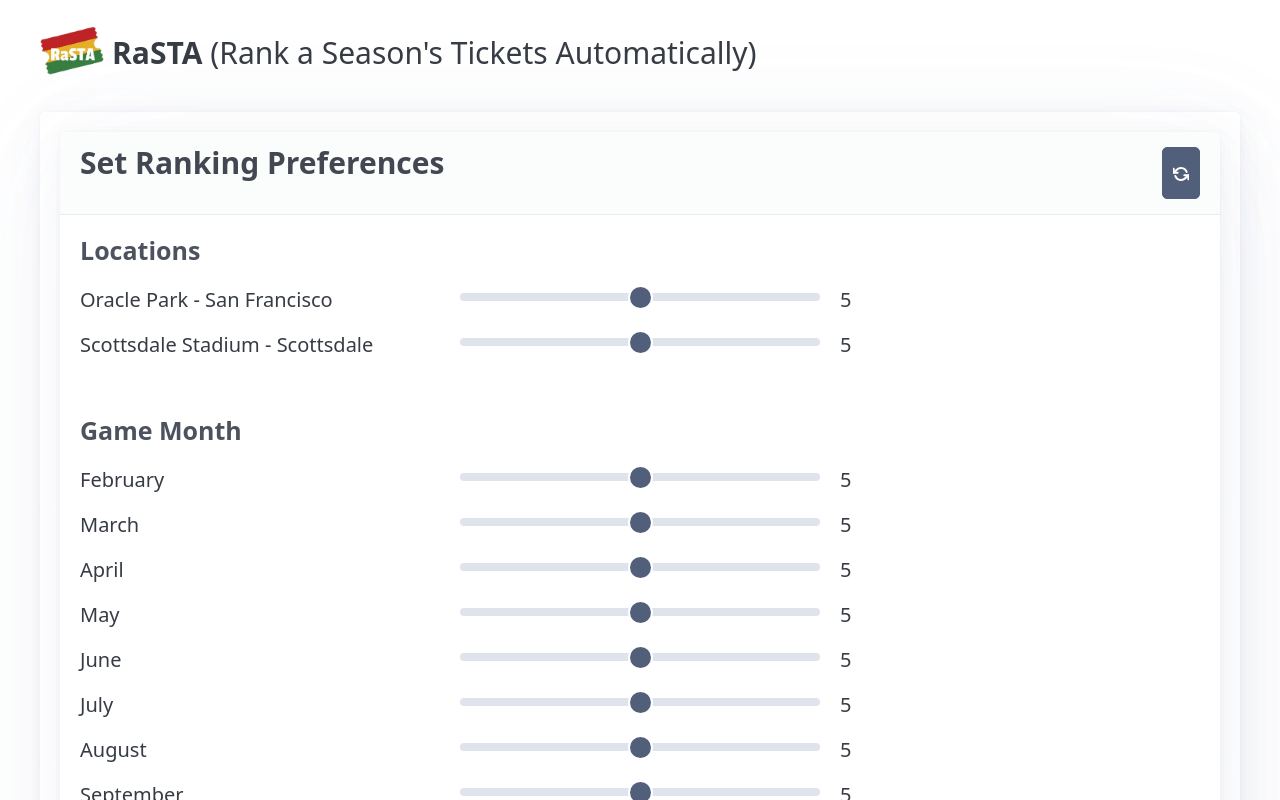
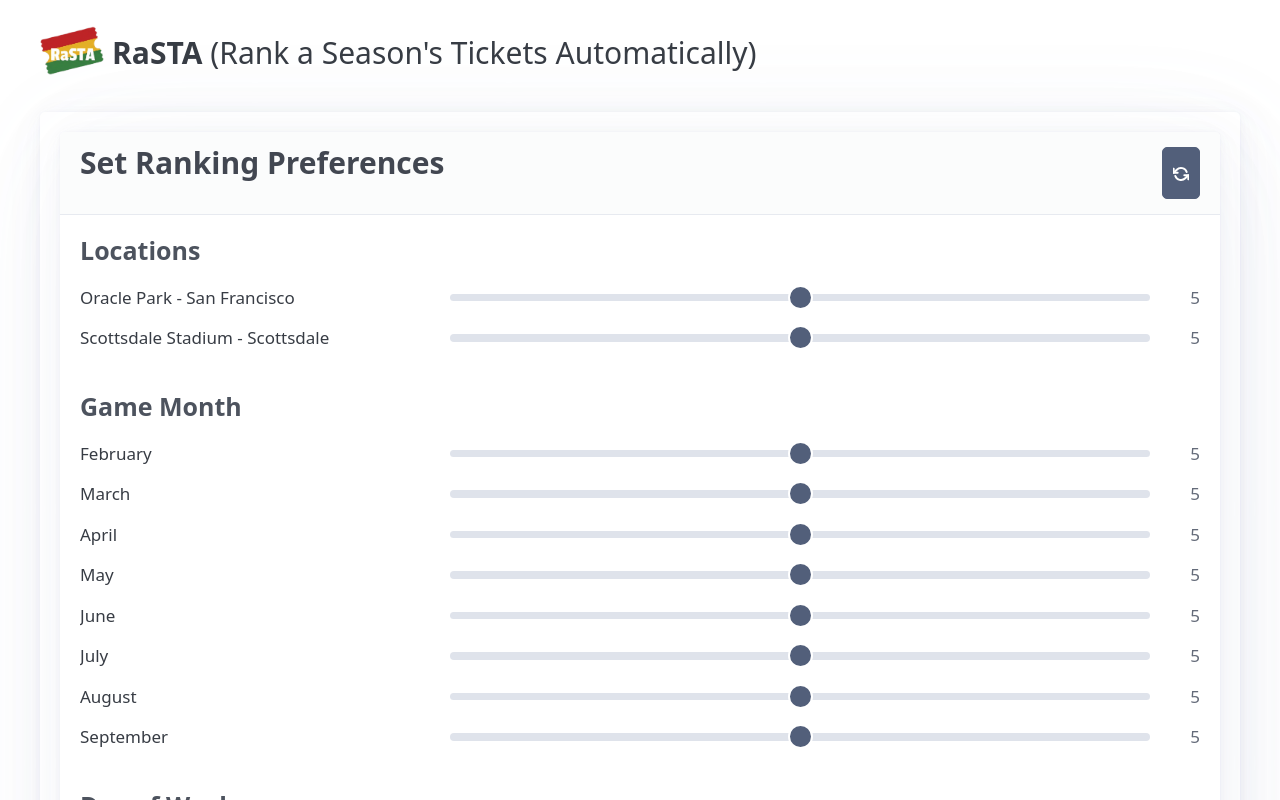
Before and after one commit to linde/rasta, a React (Create React App) app in the folder rasta-app/: page / in a window 1280 px wide. Both pictures are taken after a click on the button "example". Shown: the top 800 px of the page. Built offline with nearby package versions, Linux system fonts and the light colour scheme.

Commit message:
some row styling changes

```diff
--- a/rasta-app/src/components/RankingForm.js
+++ b/rasta-app/src/components/RankingForm.js
@@ -73,6 +73,36 @@ function RankingForm({ uniqueRankingAttributes, onRankingComplete, initialPrefer
     onRankingComplete(preferences);
   };
 
+  // Common style for rows to prevent wrapping and reduce size
+  const rowStyle = {
+    display: 'flex',
+    alignItems: 'center',
+    gap: '1rem',
+    marginBottom: '0.75rem',
+    fontSize: '0.85rem',
+    flexWrap: 'nowrap'
+  };
+
+  const labelStyle = {
+    flex: '1',
+    margin: 0,
+    overflow: 'hidden',
+    textOverflow: 'ellipsis',
+    whiteSpace: 'nowrap'
+  };
+
+  const inputStyle = {
+    flex: '2',
+    margin: 0
+  };
+
+  const scoreStyle = {
+    width: '1.5rem',
+    textAlign: 'right',
+    color: 'var(--pico-muted-color)',
+    fontWeight: 'normal' // Changed from 'bold' to 'normal'
+  };
+
   return (
     <article>
       <header style={{ display: 'flex', justifyContent: 'space-between', alignItems: 'center' }}>
@@ -88,107 +118,114 @@ function RankingForm({ uniqueRankingAttributes, onRankingComplete, initialPrefer
       <form onSubmit={handleSubmit}>
         <h4 style={{ marginBottom: '1rem' }}>Locations</h4>
         {uniqueRankingAttributes.locations.map(location => (
-          <div key={`location-${location}`} className="grid">
-            <label htmlFor={`location-${location}`}>{location}</label>
+          <div key={`location-${location}`} style={rowStyle}>
+            <label htmlFor={`location-${location}`} style={labelStyle}>{location}</label>
             <input
               type="range"
               id={`location-${location}`}
               min="0"
               max="10"
+              style={inputStyle}
               value={preferences[`location-${location}`] ?? 5}
               onChange={(e) => handlePreferenceChange(`location-${location}`, e.target.value)}
             />
-            <span>{preferences[`location-${location}`] ?? 5}</span>
+            <span style={scoreStyle}>{preferences[`location-${location}`] ?? 5}</span>
           </div>
         ))}
 
         <h4 style={{ marginTop: '2rem', marginBottom: '1rem' }}>Game Month</h4>
         {uniqueRankingAttributes.gameMonths.map(month => (
-          <div key={`gameMonth-${month}`} className="grid">
-            <label htmlFor={`gameMonth-${month}`}>{month}</label>
+          <div key={`gameMonth-${month}`} style={rowStyle}>
+            <label htmlFor={`gameMonth-${month}`} style={labelStyle}>{month}</label>
             <input
               type="range"
               id={`gameMonth-${month}`}
               min="0"
               max="10"
+              style={inputStyle}
               value={preferences[`gameMonth-${month}`] ?? 5}
               onChange={(e) => handlePreferenceChange(`gameMonth-${month}`, e.target.value)}
             />
-            <span>{preferences[`gameMonth-${month}`] ?? 5}</span>
+            <span style={scoreStyle}>{preferences[`gameMonth-${month}`] ?? 5}</span>
           </div>
         ))}
 
         <h4 style={{ marginTop: '2rem', marginBottom: '1rem' }}>Day of Week</h4>
         {uniqueRankingAttributes.daysOfWeek.map(day => (
-          <div key={`dayOfWeek-${day}`} className="grid">
-            <label htmlFor={`dayOfWeek-${day}`}>{day}</label>
+          <div key={`dayOfWeek-${day}`} style={rowStyle}>
+            <label htmlFor={`dayOfWeek-${day}`} style={labelStyle}>{day}</label>
             <input
               type="range"
               id={`dayOfWeek-${day}`}
               min="0"
               max="10"
+              style={inputStyle}
               value={preferences[`dayOfWeek-${day}`] ?? 5}
               onChange={(e) => handlePreferenceChange(`dayOfWeek-${day}`, e.target.value)}
             />
-            <span>{preferences[`dayOfWeek-${day}`] ?? 5}</span>
+            <span style={scoreStyle}>{preferences[`dayOfWeek-${day}`] ?? 5}</span>
           </div>
         ))}
 
         <h4 style={{ marginTop: '2rem', marginBottom: '1rem' }}>Game Time</h4>
         {uniqueRankingAttributes.timeBuckets.map(bucket => (
-          <div key={`timeBucket-${bucket}`} className="grid">
-            <label htmlFor={`timeBucket-${bucket}`}>{bucket}</label>
+          <div key={`timeBucket-${bucket}`} style={rowStyle}>
+            <label htmlFor={`timeBucket-${bucket}`} style={labelStyle}>{bucket}</label>
             <input
               type="range"
               id={`timeBucket-${bucket}`}
               min="0"
               max="10"
+              style={inputStyle}
               value={preferences[`timeBucket-${bucket}`] ?? 5}
               onChange={(e) => handlePreferenceChange(`timeBucket-${bucket}`, e.target.value)}
             />
-            <span>{preferences[`timeBucket-${bucket}`] ?? 5}</span>
+            <span style={scoreStyle}>{preferences[`timeBucket-${bucket}`] ?? 5}</span>
           </div>
         ))}
 
         <h4 style={{ marginTop: '2rem', marginBottom: '1rem' }}>Mid-week Day Game</h4>
-        <div className="grid">
-          <label htmlFor="midweekDayGame-true">Yes</label>
+        <div style={rowStyle}>
+          <label htmlFor="midweekDayGame-true" style={labelStyle}>Yes</label>
           <input
             type="range"
             id="midweekDayGame-true"
             min="0"
             max="10"
+            style={inputStyle}
             value={preferences['midweekDayGame-true'] ?? 5}
             onChange={(e) => handlePreferenceChange('midweekDayGame-true', e.target.value)}
           />
-          <span>{preferences['midweekDayGame-true'] ?? 5}</span>
+          <span style={scoreStyle}>{preferences['midweekDayGame-true'] ?? 5}</span>
         </div>
-        <div className="grid">
-          <label htmlFor="midweekDayGame-false">No</label>
+        <div style={rowStyle}>
+          <label htmlFor="midweekDayGame-false" style={labelStyle}>No</label>
           <input
             type="range"
             id="midweekDayGame-false"
             min="0"
             max="10"
+            style={inputStyle}
             value={preferences['midweekDayGame-false'] ?? 5}
             onChange={(e) => handlePreferenceChange('midweekDayGame-false', e.target.value)}
           />
-          <span>{preferences['midweekDayGame-false'] ?? 5}</span>
+          <span style={scoreStyle}>{preferences['midweekDayGame-false'] ?? 5}</span>
         </div>
 
         <h4 style={{ marginTop: '2rem', marginBottom: '1rem' }}>Opponents</h4>
         {uniqueRankingAttributes.opponents.map(opponent => (
-          <div key={`opponent-${opponent}`} className="grid">
-            <label htmlFor={`opponent-${opponent}`}>{opponent}</label>
+          <div key={`opponent-${opponent}`} style={rowStyle}>
+            <label htmlFor={`opponent-${opponent}`} style={labelStyle}>{opponent}</label>
             <input
               type="range"
               id={`opponent-${opponent}`}
               min="0"
               max="10"
+              style={inputStyle}
               value={preferences[`opponent-${opponent}`] ?? 5}
               onChange={(e) => handlePreferenceChange(`opponent-${opponent}`, e.target.value)}
             />
-            <span>{preferences[`opponent-${opponent}`] ?? 5}</span>
+            <span style={scoreStyle}>{preferences[`opponent-${opponent}`] ?? 5}</span>
           </div>
         ))}
 
```
Also changed, not shown: 1 other file (tests, documents, lock files or other folders).
